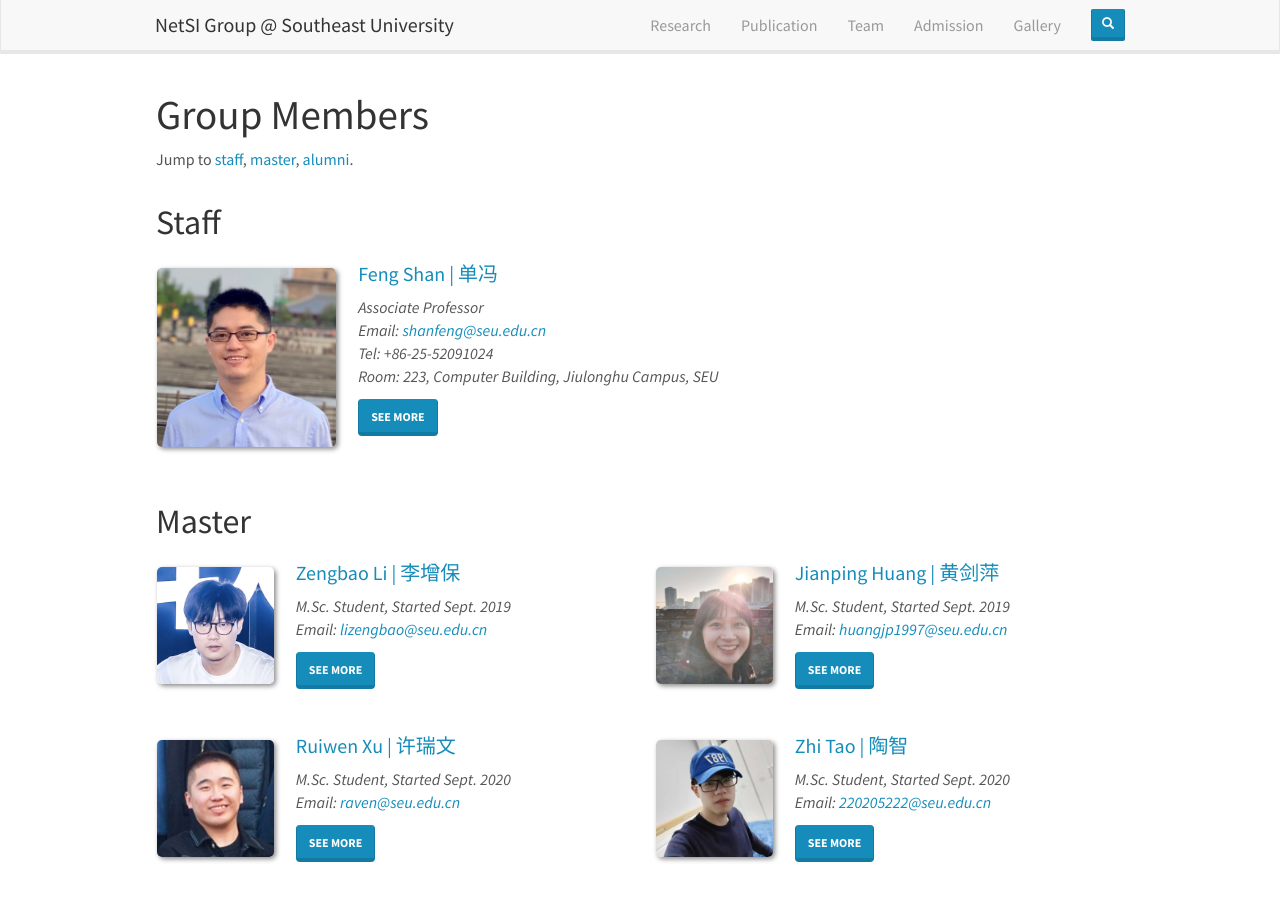
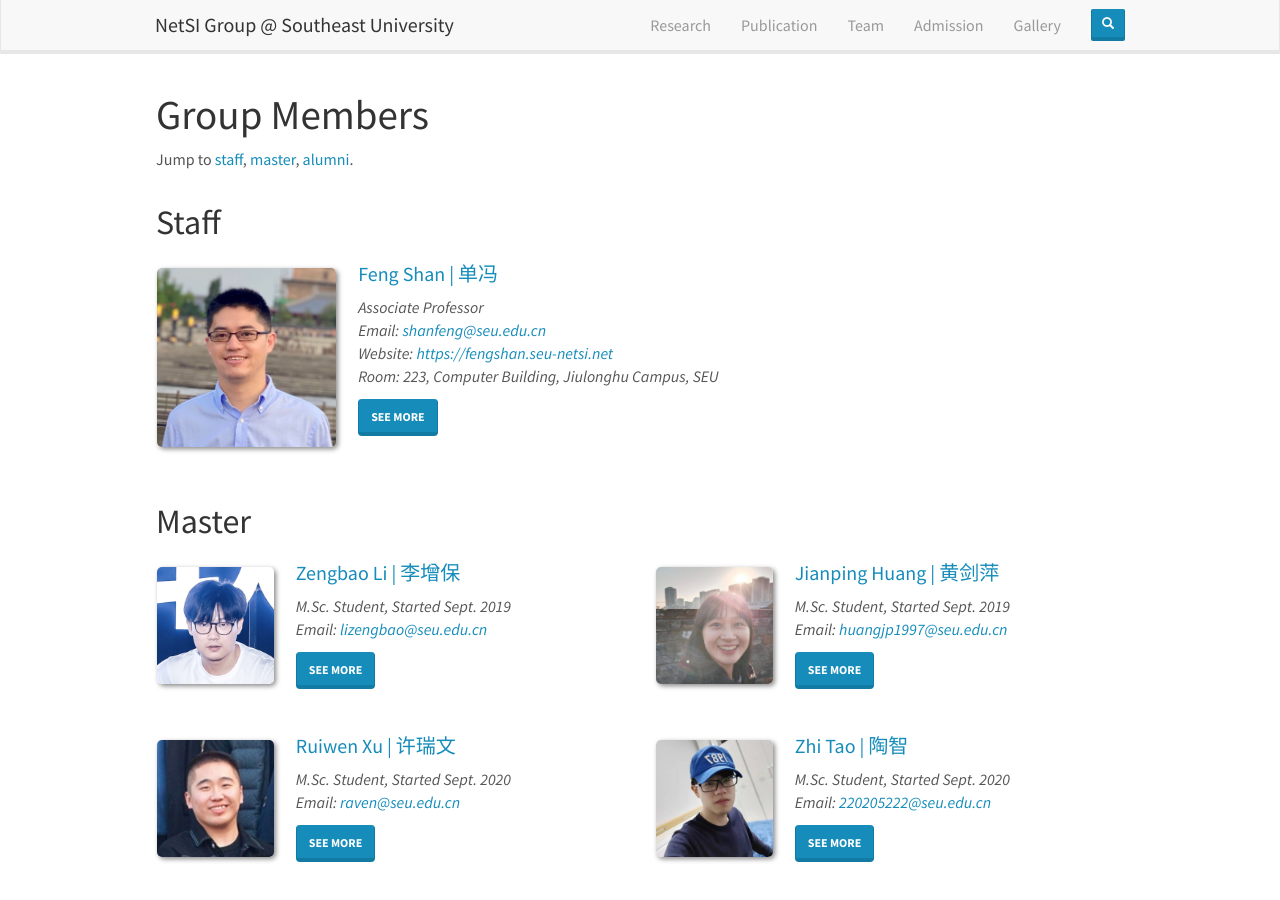
Before and after one commit to SEU-NetSI/seu-netsi.github.io, a Jekyll site: the page built from _pages/team.md, in a window 1280 px wide and 900 px high. Built offline with Jekyll 4.4.1, drawn with Linux system fonts in a browser that asks for light colours; nearby versions of some CDN libraries.

Commit message:
update member information content

```diff
--- a/_data/students.yml
+++ b/_data/students.yml
@@ -57,7 +57,6 @@
     - "<b>Room:</b> 519, Computer Building, Jiulonghu Campus, SEU"
     - "<b>Github:</b> <a href='https://github.com/RavenLite' target='_blank'>https://github.com/RavenLite</a>"
     - "<b>Blog:</b> <a href='https://ravenxu.top' target='_blank'>https://ravenxu.top</a>"
-    - "<b>Feishu:</b> <a href='https://www.feishu.cn/invitation/page/add_contact/?token=610vd8e9-c7f3-41ea-ad32-e77fb4dc1efa&amp;unique_id=YiQQnyO_GpxSOs_h8dtNrg==' target='_blank'>Click Me</a>"
 
 - name: Zhi Tao
   chinese: 陶智
--- a/_data/team_members.yml
+++ b/_data/team_members.yml
@@ -14,7 +14,7 @@
   photo: shanfeng.jpg
   info: Associate Professor
   email: shanfeng@seu.edu.cn
-  link: https://fengshan.seu-netsi.net/
+  link: https://fengshan.seu-netsi.net
   education:
     - Ph.D, Southeast University, China
   office: "223, Computer Building, Jiulonghu Campus, SEU"
--- a/_pages/team.md
+++ b/_pages/team.md
@@ -28,7 +28,7 @@ Jump to [staff](#staff), [master](#master), [alumni](#alumni).
   <h4><a href="{{member.link}}" target="_blank">{{ member.name }} {% if member.chinese != "placeholder" %} | {{member.chinese}}{% endif %}</a></h4>
   <i>{{ member.info }}
   <br>Email: <{{ member.email }}>
-  <br>Tel: {{ member.tel }}
+  <br>Website: <a href="{{member.link}}" target="_blank">{{ member.link }}</a>
   <br>Room: {{ member.office }}</i>
 
   {% if member.id != "placeholder" %}
```
